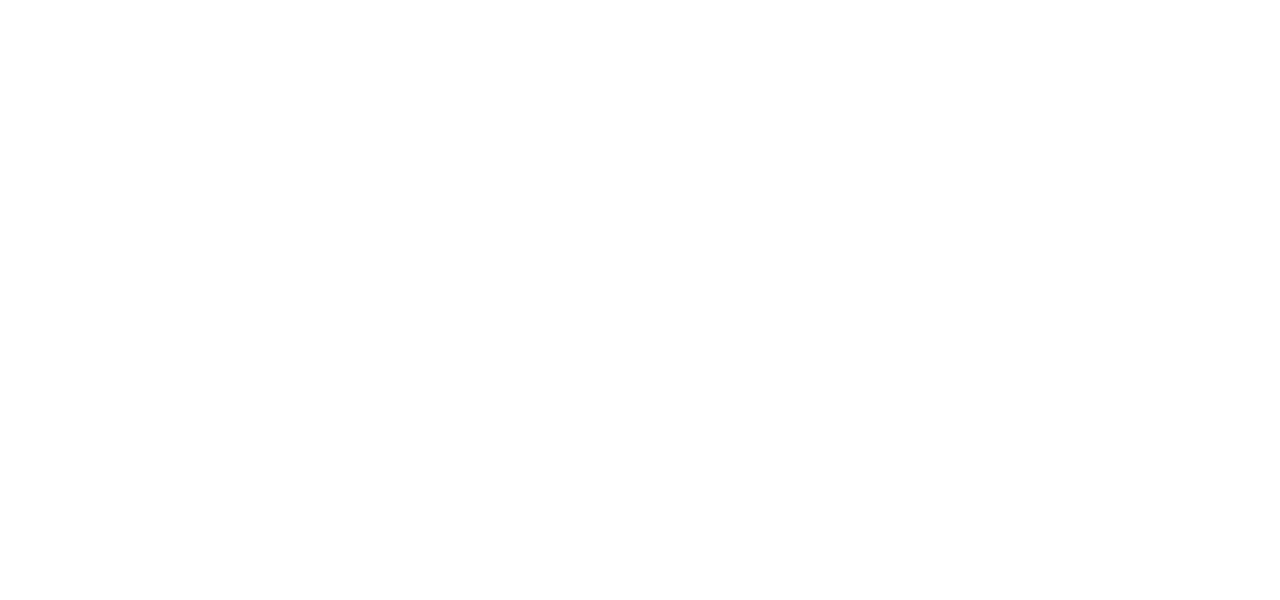
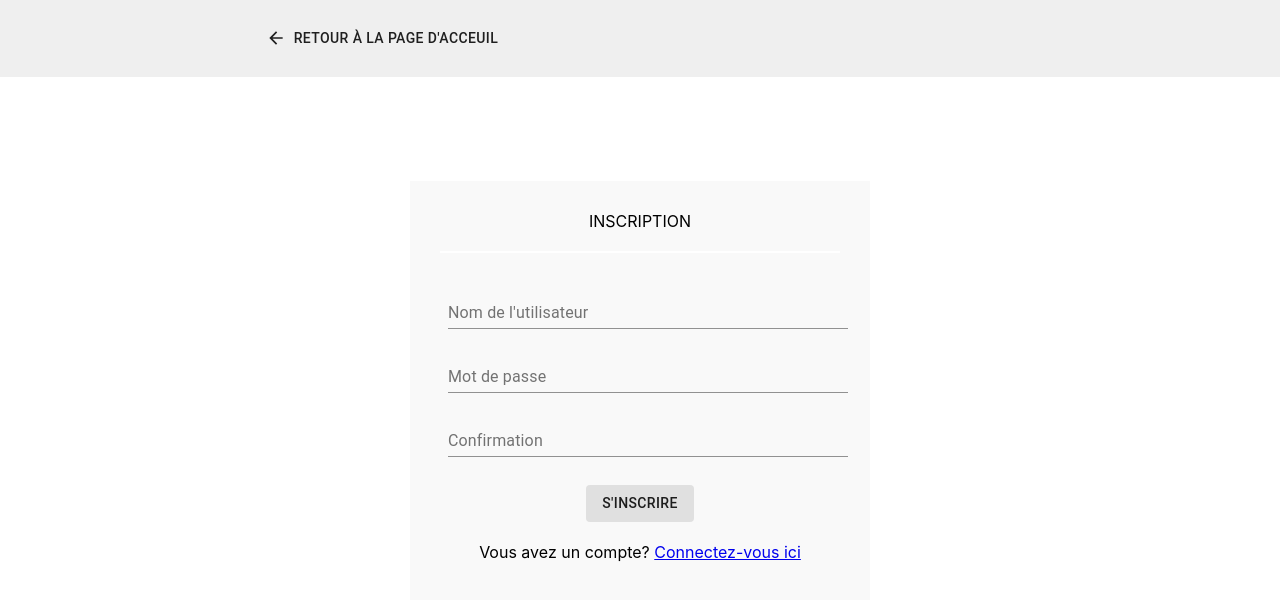
Before and after one commit to Dimby/voiture, a React (Create React App) app in the folder app-car/: page /signup in a window 1280 px wide. Shown: the top 600 px of the page. Built offline with nearby package versions, Linux system fonts and the light colour scheme.

Commit message:
page connexion et inscription

```diff
--- a/app-car/package.json
+++ b/app-car/package.json
@@ -4,6 +4,7 @@
   "private": true,
   "dependencies": {
     "@material-ui/core": "^4.12.3",
+    "@material-ui/icons": "^4.11.2",
     "@testing-library/jest-dom": "^5.11.4",
     "@testing-library/react": "^11.1.0",
     "@testing-library/user-event": "^12.1.10",
--- a/app-car/src/App/App.js
+++ b/app-car/src/App/App.js
@@ -2,6 +2,8 @@ import React from "react";
 import './App.css';
 import { BrowserRouter as Router, Switch, Route } from "react-router-dom";
 import Main from "../Container/Main";
+import Login from "../Container/Login";
+import Signup from "../Container/Signup";
 
 const App = () => {
   return (
@@ -10,6 +12,12 @@ const App = () => {
         <Route exact path="/">
           <Main />
         </Route>
+        <Route exact path="/login">
+          <Login />
+        </Route>
+        <Route exact path="/signup">
+          <Signup />
+        </Route>
       </Switch>
     </Router>
   );
--- /dev/null
+++ b/app-car/src/Container/Login/Login.jsx
@@ -0,0 +1,50 @@
+import React from "react";
+import { Grid, TextField, Button } from "@material-ui/core"
+import ArrowBack from '@material-ui/icons/ArrowBack';
+import { Link } from 'react-router-dom';
+import { makeStyles } from '@material-ui/core/styles';
+import './style.css'
+
+const useStyles = makeStyles((theme) => ({
+  root: {
+    '& .MuiTextField-root': {
+      margin: theme.spacing(1),
+    },
+  },
+}));
+
+const Login = () => {
+  const classes = useStyles();
+  return (
+    <>
+      <div className="container" style={{ backgroundColor: "#efefef" }}>
+        <div style={{ padding: "20px 0px" }}>
+          <Button component={Link} to="/"> <ArrowBack fontSize="small" /> &nbsp; Retour à la page d'acceuil</Button>
+        </div>
+        <div></div>
+      </div>
+      <div className="container" style={{ height: "80vh", overflow: "hidden", alignItems: "center" }}>
+        <div className="box-login">
+          <div style={{ textAlign: "center", paddingBottom: "20px", borderBottom: "2px solid white" }}>CONNEXION</div>
+          <form className={classes.root} noValidate autoComplete="off" style={{ padding: "20px 0" }}>
+            <div>
+              <TextField fullWidth id="standard-basic" label="Nom de l'utilisateur" />
+              <TextField fullWidth type="password" id="standard-basic" label="Mot de passe" />
+            </div>
+            <div style={{ textAlign: "center", paddingTop: "20px" }}>
+              <Button variant="contained" disableElevation>Connecter</Button>
+            </div>
+            <div style={{ textAlign: "center", paddingTop: "20px" }}>
+              <Link>Mot de passe oublié?</Link>
+            </div>
+            <div style={{ textAlign: "center", paddingTop: "20px" }}>
+              Vous n'êtes pas encore inscrit? <Link to="/signup">Inscrivez-vous ici</Link>
+            </div>
+          </form>
+        </div>
+      </div>
+    </>
+  );
+}
+
+export default Login;
--- /dev/null
+++ b/app-car/src/Container/Login/index.js
@@ -0,0 +1 @@
+export { default } from "./Login";
--- /dev/null
+++ b/app-car/src/Container/Login/style.css
@@ -0,0 +1,9 @@
+.container {
+    display: flex;
+    justify-content: space-around;
+}
+.box-login {
+    width: 400px;
+    padding: 30px;
+    background-color: #f9f9f9;
+}
--- a/app-car/src/Container/Main/Main.jsx
+++ b/app-car/src/Container/Main/Main.jsx
@@ -1,9 +1,10 @@
 import React, { useState } from "react";
-import { Grid, TextField } from "@material-ui/core"
+import { Grid, TextField, Button } from "@material-ui/core"
 import './style.css';
 import CardVoiture from "../../Components/CardVoiture";
 import { voitures } from "../../Lib/voitures"
 import CarItem from "../../Components/Dialogs/CarItem";
+import { Link } from 'react-router-dom';
 
 
 const Main = () => {
@@ -32,7 +33,9 @@ const Main = () => {
             <header>
                 <div className="nav">
                     <div className="title-nav">MES VOITURES</div>
-                    <div className="login-nav">CONNEXION</div>
+                    <div className="login-nav">
+                        <Button component={Link} to="/login">Connexion</Button> <Button component={Link} to="/signup">Inscription</Button>
+                    </div>
                 </div>
                 <div className="parag">
                     <div className="title-parag">BIENVENUE</div>
--- /dev/null
+++ b/app-car/src/Container/Signup/Signup.jsx
@@ -0,0 +1,48 @@
+import React from "react";
+import { Grid, TextField, Button } from "@material-ui/core"
+import ArrowBack from '@material-ui/icons/ArrowBack';
+import { Link } from 'react-router-dom';
+import { makeStyles } from '@material-ui/core/styles';
+import './style.css'
+
+const useStyles = makeStyles((theme) => ({
+  root: {
+    '& .MuiTextField-root': {
+      margin: theme.spacing(1),
+    },
+  },
+}));
+
+const Signup = () => {
+  const classes = useStyles();
+  return (
+    <>
+      <div className="container" style={{ backgroundColor: "#efefef" }}>
+        <div style={{ padding: "20px 0px" }}>
+          <Button component={Link} to="/"> <ArrowBack fontSize="small" /> &nbsp; Retour à la page d'acceuil</Button>
+        </div>
+        <div></div>
+      </div>
+      <div className="container" style={{ height: "80vh", overflow: "hidden", alignItems: "center" }}>
+        <div className="box-login">
+          <div style={{ textAlign: "center", paddingBottom: "20px", borderBottom: "2px solid white" }}>INSCRIPTION</div>
+          <form className={classes.root} noValidate autoComplete="off" style={{ padding: "20px 0" }}>
+              <div>
+                <TextField fullWidth id="standard-basic" label="Nom de l'utilisateur" />
+                <TextField fullWidth type="password" id="standard-basic" label="Mot de passe" />
+                <TextField fullWidth type="password" id="standard-basic" label="Confirmation" />
+              </div>
+              <div style={{ textAlign: "center", paddingTop: "20px" }}>
+                <Button variant="contained" disableElevation>S'inscrire</Button>
+              </div>
+              <div style={{ textAlign: "center", paddingTop: "20px" }}>
+                Vous avez un compte? <Link to="/login">Connectez-vous ici</Link>
+              </div>
+          </form>
+        </div>
+      </div>
+    </>
+  );
+}
+
+export default Signup;
--- /dev/null
+++ b/app-car/src/Container/Signup/index.js
@@ -0,0 +1 @@
+export { default } from "./Signup";
```
Also changed, not shown: app-car/src/Container/Signup/style.css (added), 1 other file (tests, documents, lock files or other folders).
